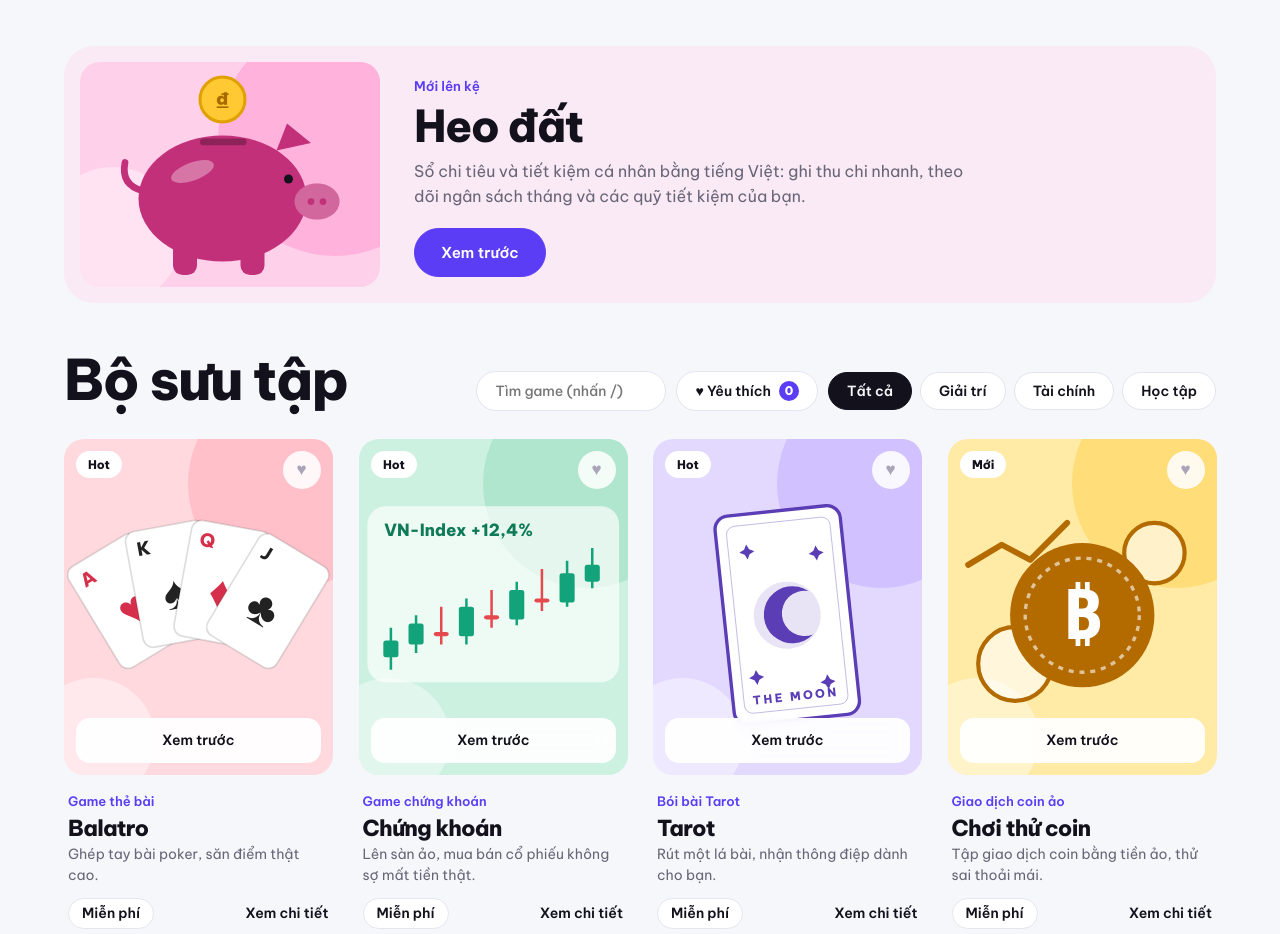
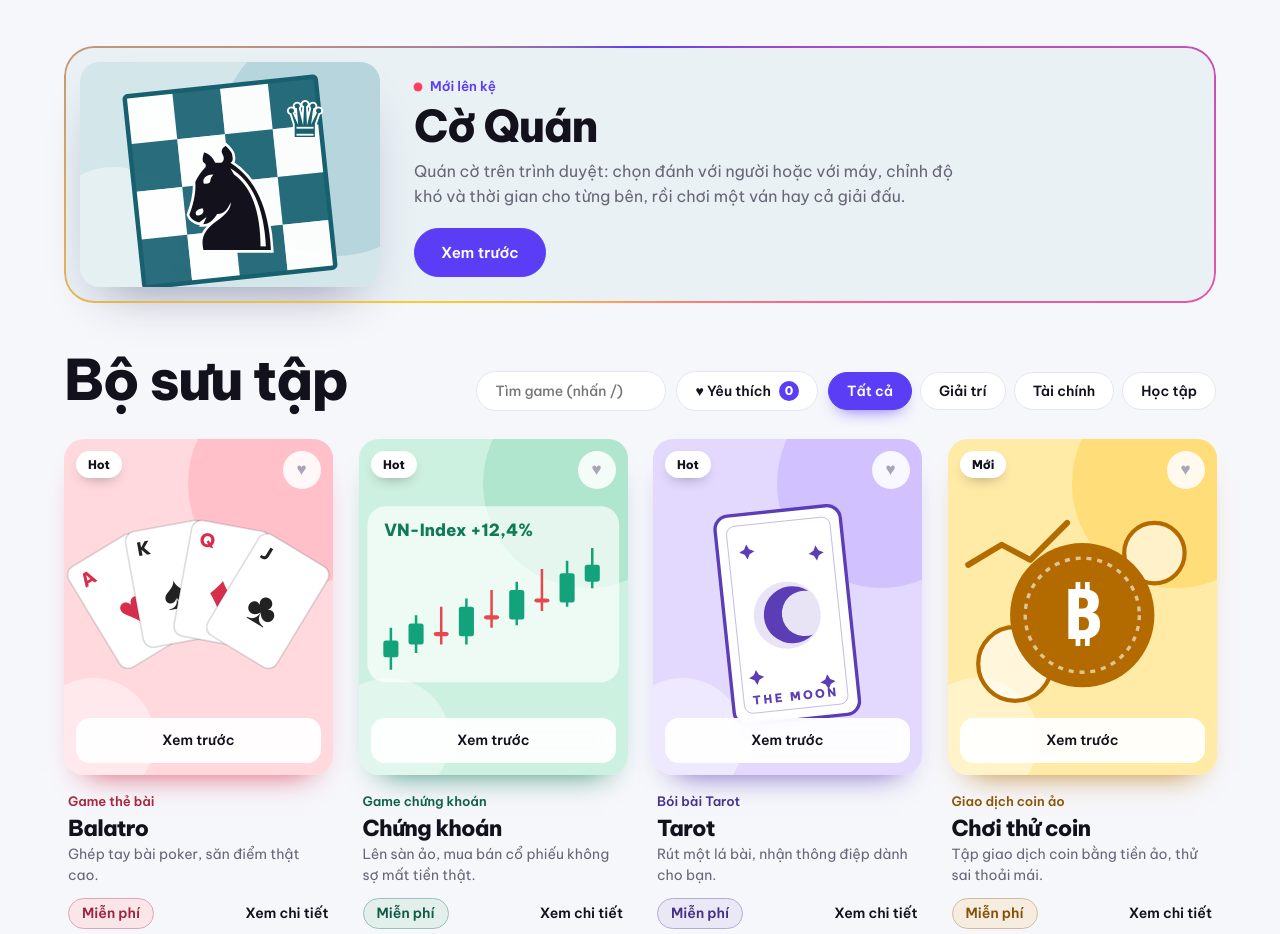
Before and after one commit to victervent/Website-NMN, a plain HTML site: page index.html in a window 1280 px wide. Shown: the part 738-1672 px from the top of the page. Drawn offline with Linux system fonts and the light colour scheme.

Commit message:
Update index.html

```diff
--- a/index.html
+++ b/index.html
@@ -5,6 +5,7 @@
 <meta name="viewport" content="width=device-width, initial-scale=1, viewport-fit=cover">
 <title>Victervent Arcade NMN</title>
 <link rel="stylesheet" href="https://fonts.googleapis.com/css2?family=Be+Vietnam+Pro:wght@400;500;600;800&display=swap">
+<link rel="stylesheet" href="arcade-extra.css">
 <style>
 :root{--bg:#f6f7fb;--ink:#13111c;--mut:#686577;--card:#fff;--line:#e4e5ef;--acc:#5b3df5;--hdr:rgba(246,247,251,.86);--sh:0 26px 50px -26px rgba(30,20,80,.45);color-scheme:light;box-sizing:border-box;padding-top:env(safe-area-inset-top,0px);padding-bottom:env(safe-area-inset-bottom,0px)}
 @media(prefers-color-scheme:dark){:root:not([data-theme="light"]){--bg:#100f17;--ink:#f3f1fa;--mut:#a09bb2;--card:#1b1925;--line:#2e2b3b;--acc:#7c5cff;--hdr:rgba(16,15,23,.86);--sh:0 26px 50px -26px #000;color-scheme:dark}}
@@ -139,6 +140,58 @@
 .hero{grid-template-columns:1fr;padding-top:30px}.col{height:370px}nav a{display:none}#new{grid-template-columns:1fr;gap:18px}#q{width:150px}
 .ov{align-items:end;padding:0}.md{grid-template-columns:1fr;border-radius:26px 26px 0 0;max-height:94dvh;padding-bottom:env(safe-area-inset-bottom,0px)}.mi{padding:24px}}
 @media(prefers-reduced-motion:reduce){*,*::before,*::after{animation:none!important;transition:none!important}.reveal{opacity:1;translate:0 0}.ft li{opacity:1;translate:0 0}}
+
+body{background:transparent}
+body::after{content:"";position:fixed;inset:-10%;z-index:-1;pointer-events:none;
+  background:
+    radial-gradient(40% 35% at 15% 10%,color-mix(in srgb,var(--acc) 20%,transparent),transparent 70%),
+    radial-gradient(35% 40% at 88% 55%,color-mix(in srgb,#ff5c93 14%,transparent),transparent 70%);
+  animation:drift 24s ease-in-out infinite alternate}
+@keyframes drift{to{transform:translate3d(-3%,4%,0) scale(1.06)}}
+
+/* Điểm nhấn chính: thẻ "Mới lên kệ" có viền chuyển màu chạy quanh */
+#new{position:relative}
+#new::after{content:"";position:absolute;inset:0;border-radius:inherit;padding:2px;pointer-events:none;
+  background:conic-gradient(from var(--ang),var(--acc),#ff5c93,#ffc933,var(--acc));
+  -webkit-mask:linear-gradient(#fff 0 0) content-box,linear-gradient(#fff 0 0);
+  -webkit-mask-composite:xor;mask-composite:exclude;
+  animation:spin 7s linear infinite}
+@keyframes spin{to{--ang:360deg}}
+#new .nvis{box-shadow:var(--sh)}
+#new small::before{content:"";display:inline-block;width:8px;height:8px;margin-right:8px;border-radius:50%;
+  background:#ff3b5c;animation:ping 2s ease-out infinite}
+@keyframes ping{0%{box-shadow:0 0 0 0 #ff3b5c99}100%{box-shadow:0 0 0 10px #ff3b5c00}}
+
+/* Thẻ game: bóng và nhãn mang màu riêng của từng game */
+.ph{box-shadow:0 18px 30px -22px var(--ca,#0004);
+  transition:transform .25s ease,box-shadow .35s,translate .35s cubic-bezier(.2,.8,.2,1)}
+.card:hover .ph,.card:focus-visible .ph{translate:0 -6px}
+.inf small{color:color-mix(in srgb,var(--ca,var(--acc)) 75%,var(--ink))}
+.pr{background:color-mix(in srgb,var(--ca,var(--acc)) 12%,var(--card));
+  border-color:color-mix(in srgb,var(--ca,var(--acc)) 35%,var(--line));
+  color:color-mix(in srgb,var(--ca,var(--acc)) 70%,var(--ink))}
+.bd{box-shadow:0 6px 14px -6px #0005}
+
+/* Bộ lọc và điều hướng */
+.chip.on{background:var(--acc);border-color:var(--acc);color:#fff;box-shadow:0 8px 18px -10px var(--acc)}
+nav a{padding-bottom:2px;background:linear-gradient(var(--acc),var(--acc)) 0 100%/0 2px no-repeat;
+  transition:background-size .3s,color .2s}
+nav a:hover{background-size:100% 2px}
+.mq{-webkit-mask-image:linear-gradient(90deg,transparent,#000 8%,#000 92%,transparent);
+  mask-image:linear-gradient(90deg,transparent,#000 8%,#000 92%,transparent)}
+.mq:hover div{animation-play-state:paused}
+
+/* Cửa sổ xem trước */
+.mv{background-image:radial-gradient(color-mix(in srgb,var(--ink) 14%,transparent) 1.2px,transparent 1.6px);
+  background-size:18px 18px}
+.mi small{color:color-mix(in srgb,var(--a,var(--acc)) 70%,var(--ink))}
+.tg span{border-color:color-mix(in srgb,var(--a,var(--acc)) 40%,var(--line));
+  background:color-mix(in srgb,var(--a,var(--acc)) 8%,var(--card));
+  color:color-mix(in srgb,var(--a,var(--acc)) 65%,var(--ink))}
+
+/* Bàn phím và thanh cuộn */
+.btn:focus-visible,.chip:focus-visible,.tb:focus-visible,.fav:focus-visible{outline:3px solid var(--acc);outline-offset:3px}
+html{scrollbar-width:thin;scrollbar-color:color-mix(in srgb,var(--acc) 55%,var(--bg)) transparent}
 </style>
 </head>
 <body>
@@ -207,7 +260,11 @@
 {n:'Heo đất',k:'Sổ chi tiêu',c:'fin',b:'Mới',c1:'#ffd0ea',c2:'#ffb3dc',a:'#c2307a',u:'https://victervent.github.io/Heo-t/',img:'',
 s:'Ghi chi tiêu mỗi ngày và nuôi heo đất đầy dần.',
 l:'Sổ chi tiêu và tiết kiệm cá nhân bằng tiếng Việt: ghi thu chi nhanh, theo dõi ngân sách tháng và các quỹ tiết kiệm của bạn.',
-f:['Ghi chi tiêu nhanh và theo dõi ngân sách tháng','Lập quỹ tiết kiệm và xem tiền tích lũy tăng dần','Tìm chỗ ăn uống ngay trong sổ'],t:['Tiết kiệm','Thu chi','Ngân sách']}
+f:['Ghi chi tiêu nhanh và theo dõi ngân sách tháng','Lập quỹ tiết kiệm và xem tiền tích lũy tăng dần','Tìm chỗ ăn uống ngay trong sổ'],t:['Tiết kiệm','Thu chi','Ngân sách']},
+{n:'Cờ Quán',k:'Quán cờ trực tuyến',c:'fun',b:'Mới',c1:'#d3e6ea',c2:'#b6d5dc',a:'#17606f',u:'https://victervent.github.io/CHESS/',img:'',
+s:'Đấu cờ với bạn bè hoặc với máy, có đồng hồ và giải đấu.',
+l:'Quán cờ trên trình duyệt: chọn đánh với người hoặc với máy, chỉnh độ khó và thời gian cho từng bên, rồi chơi một ván hay cả giải đấu.',
+f:['Chơi 2 người hoặc đấu với máy (dễ, vừa, khó)','Chọn thời gian mỗi bên, từ không giới hạn đến 15 phút','Đánh một ván hoặc cả giải đấu 3 hay 5 ván'],t:['Cờ','Đấu với máy','Giải đấu']}
 ];
 const ART=[
 a=>[-24,-8,8,24].map((r,k)=>`<g transform="translate(200 330) rotate(${r*1.3})"><rect x="-48" y="-230" width="96" height="140" rx="12" fill="#fff" stroke="#0002" stroke-width="2"/><text x="-36" y="-200" font-size="22" font-weight="800" fill="${k%2?'#222':a}">${'AKQJ'[k]}</text><text y="-130" font-size="56" text-anchor="middle" fill="${k%2?'#222':a}">${'♥♠♦♣'[k]}</text></g>`).join(''),
@@ -219,6 +276,7 @@
 a=>[[80,52,120],[136,70,190],[214,50,100],[268,56,150]].map(([x,w,h],k)=>`<rect x="${x}" y="${300-h}" width="${w}" height="${h}" rx="8" fill="${k%2?'#fff':a}"/>`+[0,1,2,3,4].map(r=>`<rect x="${x+10}" y="${300-h+16+r*26}" width="${w-20}" height="8" rx="3" fill="${k%2?a:'#fff'}" opacity=".45"/>`).slice(0,Math.floor((h-20)/26)).join('')).join('')+`<path d="M171 110V70" stroke="${a}" stroke-width="4"/><path d="M171 70l34 11-34 11z" fill="#e5484d"/><rect x="60" y="300" width="290" height="10" rx="5" fill="${a}" opacity=".5"/>`
 ];
 ART.push(a=>`<path d='M84 222q-30-8-24-38' stroke='${a}' stroke-width='9' fill='none' stroke-linecap='round'/><rect x='124' y='288' width='32' height='46' rx='13' fill='${a}'/><rect x='214' y='288' width='32' height='46' rx='13' fill='${a}'/><ellipse cx='190' cy='232' rx='112' ry='84' fill='${a}'/><ellipse cx='150' cy='196' rx='30' ry='12' transform='rotate(-20 150 196)' fill='#fff5'/><path d='M262 168l14-36 32 26z' fill='${a}'/><ellipse cx='316' cy='236' rx='30' ry='24' fill='${a}'/><ellipse cx='316' cy='236' rx='30' ry='24' fill='#fff4'/><circle cx='308' cy='236' r='4.5' fill='${a}'/><circle cx='324' cy='236' r='4.5' fill='${a}'/><circle cx='278' cy='206' r='6' fill='#13111c'/><rect x='160' y='152' width='62' height='9' rx='4.5' fill='#0004'/><g class='flip'><circle cx='190' cy='100' r='30' fill='#ffc933' stroke='#e0a000' stroke-width='4'/><text x='190' y='111' font-size='30' font-weight='800' text-anchor='middle' fill='#a86a00'>₫</text></g>`);
+ART.push(a=>`<g transform="rotate(-6 200 210)">${[...Array(16)].map((_,k)=>{const r=k>>2,c=k&3;return `<rect x="${72+c*64}" y="${82+r*64}" width="64" height="64" fill="${(r+c)%2?a:'#fff'}" opacity="${(r+c)%2?.9:.95}"/>`}).join('')}<rect x="72" y="82" width="256" height="256" fill="none" stroke="${a}" stroke-width="6" rx="4"/></g><text x="200" y="300" font-size="190" text-anchor="middle" fill="#13111c" stroke="#fff" stroke-width="7" paint-order="stroke" font-family="'Segoe UI Symbol','Noto Sans Symbols 2',serif">♞</text><g class="flip"><text x="300" y="150" font-size="64" text-anchor="middle" fill="${a}" stroke="#fff" stroke-width="5" paint-order="stroke">♛</text></g>`);
 let fav=[],cur=0,last;try{fav=JSON.parse(localStorage.getItem('fav')||'[]')}catch(e){}
 const vis=i=>{const g=G[i];return `<div class="vis" style="--c1:${g.c1};--c2:${g.c2}"><svg viewBox="0 0 400 400" preserveAspectRatio="xMidYMid slice" aria-hidden="true">${ART[i](g.a)}</svg>${g.img?`<img src="${g.img}" alt="${g.n}" loading="lazy" onerror="this.remove()">`:''}</div>`};
 
```
